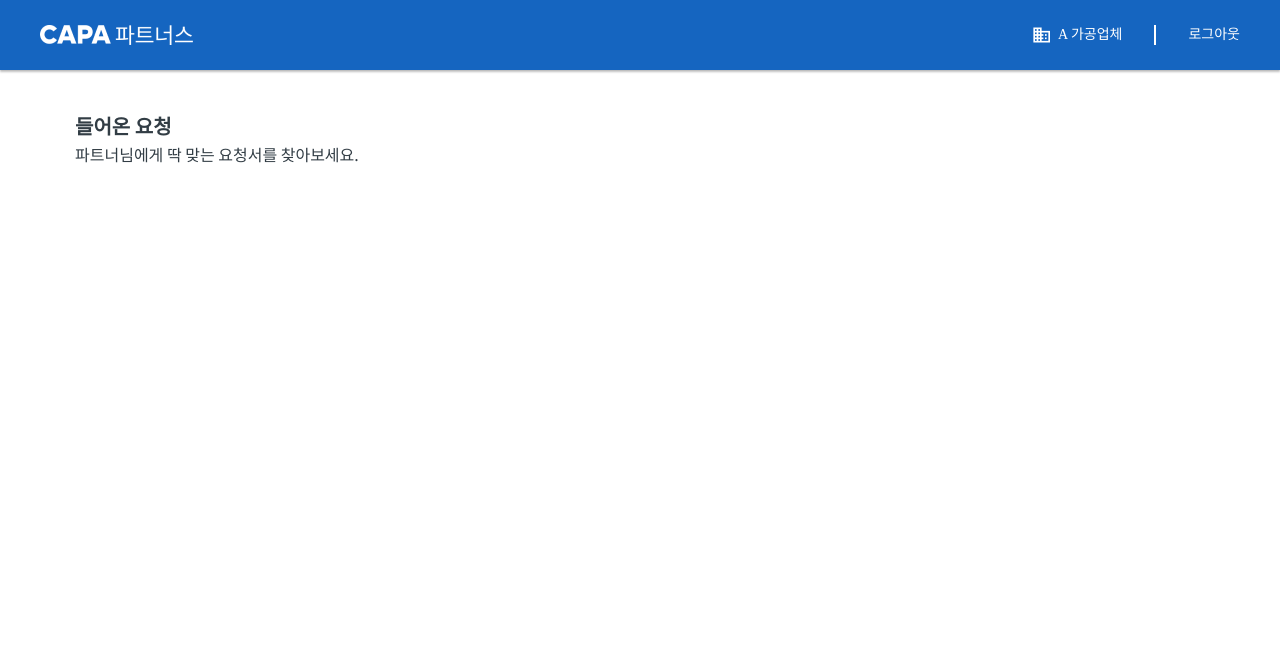
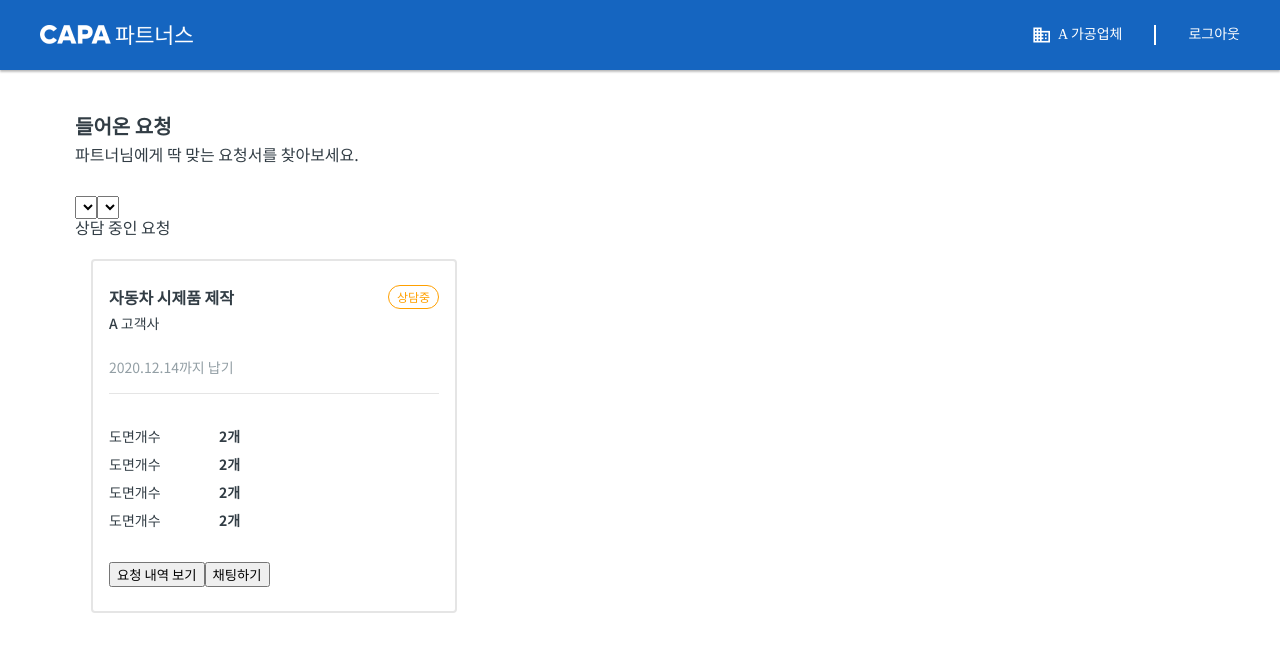
Before and after one commit to jch1223/ateamventures, a React (Create React App) app: page / in a window 1280 px wide. Shown: the top 652 px of the page. Built offline with nearby package versions, Linux system fonts and the light colour scheme.

Commit message:
feat: 견적 요청 카드 레이아웃

```diff
--- a/src/assets/styles/theme/index.ts
+++ b/src/assets/styles/theme/index.ts
@@ -6,7 +6,8 @@ export const theme: DefaultTheme = {
     blue: "#2196f3",
     lightenBlue: "#bbdefb",
     yellow: "#ffbe50",
-    gray: "#c2c2c2",
+    darkenGray: "#c2c2c2",
+    gray: "#939FA5",
     lightenGray: "#f5f5f5",
     white: "#ffffff",
     black: "#323d45",
--- a/src/assets/styles/theme/styled.d.ts
+++ b/src/assets/styles/theme/styled.d.ts
@@ -7,6 +7,7 @@ declare module "styled-components" {
       blue: string;
       lightenBlue: string;
       yellow: string;
+      darkenGray: string;
       gray: string;
       lightenGray: string;
       white: string;
--- /dev/null
+++ b/src/components/EstimateCard.tsx
@@ -0,0 +1,121 @@
+import React from "react";
+import styled from "styled-components";
+
+function EstimateCard() {
+  return (
+    <EstimateCardStyled>
+      <Header>
+        <h2>자동차 시제품 제작</h2>
+        <ConsultingTag>상담중</ConsultingTag>
+        <p className="customer">A 고객사</p>
+        <p className="due-date">2020.12.14까지 납기</p>
+      </Header>
+
+      <Content>
+        <Row>
+          <div className="summary">도면개수</div>
+          <div className="description">2개</div>
+        </Row>
+        <Row>
+          <div className="summary">도면개수</div>
+          <div className="description">2개</div>
+        </Row>
+        <Row>
+          <div className="summary">도면개수</div>
+          <div className="description">2개</div>
+        </Row>
+        <Row>
+          <div className="summary">도면개수</div>
+          <div className="description">2개</div>
+        </Row>
+      </Content>
+
+      <Bottom>
+        <button>요청 내역 보기</button>
+        <button>채팅하기</button>
+      </Bottom>
+    </EstimateCardStyled>
+  );
+}
+
+const Bottom = styled.div``;
+
+const Row = styled.div`
+  display: flex;
+  font-size: 14px;
+  line-height: 20px;
+
+  .summary {
+    flex: 1;
+  }
+
+  .description {
+    flex: 2;
+    font-weight: 600;
+  }
+
+  & + & {
+    margin-top: 8px;
+  }
+`;
+
+const Content = styled.div`
+  margin: 32px 0px;
+`;
+
+const ConsultingTag = styled.div`
+  position: absolute;
+  top: 0;
+  right: 0;
+  color: #ffa000;
+  border: 1px solid #ffa000;
+  box-sizing: border-box;
+  border-radius: 12px;
+  padding: 1px 8px;
+  font-weight: 500;
+  font-size: 12px;
+  line-height: 20px;
+`;
+
+const Header = styled.div`
+  position: relative;
+  border-bottom: 1px solid #e5e5e5;
+
+  h2 {
+    margin-bottom: 4px;
+    line-height: 24px;
+    font-size: 16px;
+    font-weight: 600;
+  }
+
+  .customer {
+    margin-bottom: 24px;
+    line-height: 20px;
+    font-weight: 500;
+    font-size: 14px;
+  }
+
+  .due-date {
+    margin-bottom: 16px;
+    color: ${({ theme }) => theme.palette.gray};
+    line-height: 20px;
+    font-size: 14px;
+    font-weight: 400;
+  }
+`;
+
+const EstimateCardStyled = styled.article`
+  width: 366px;
+  padding: 24px 16px;
+  margin: 24px 16px;
+  border: 2px solid #e5e5e5;
+  box-sizing: border-box;
+  border-radius: 4px;
+
+  :hover {
+    border: 2px solid #2196f3;
+    cursor: pointer;
+  }
+`;
+
+export default EstimateCard;
--- a/src/pages/Home.tsx
+++ b/src/pages/Home.tsx
@@ -1,5 +1,6 @@
 import React from "react";
 import styled from "styled-components";
+import EstimateCard from "../components/EstimateCard";
 
 import Layout from "../layouts/Layout";
 
@@ -10,11 +11,25 @@ function Home() {
         <h1>들어온 요청</h1>
         <span>파트너님에게 딱 맞는 요청서를 찾아보세요.</span>
       </TopContent>
+
+      <article>
+        <div>
+          <select name="가공방식"></select>
+          <select name="재료"></select>
+          <div>상담 중인 요청</div>
+        </div>
+
+        <div>
+          <EstimateCard />
+        </div>
+      </article>
     </Layout>
   );
 }
 
 const TopContent = styled.section`
+  margin-bottom: 30px;
+
   h1 {
     font-weight: 600;
     font-size: 20px;
```
